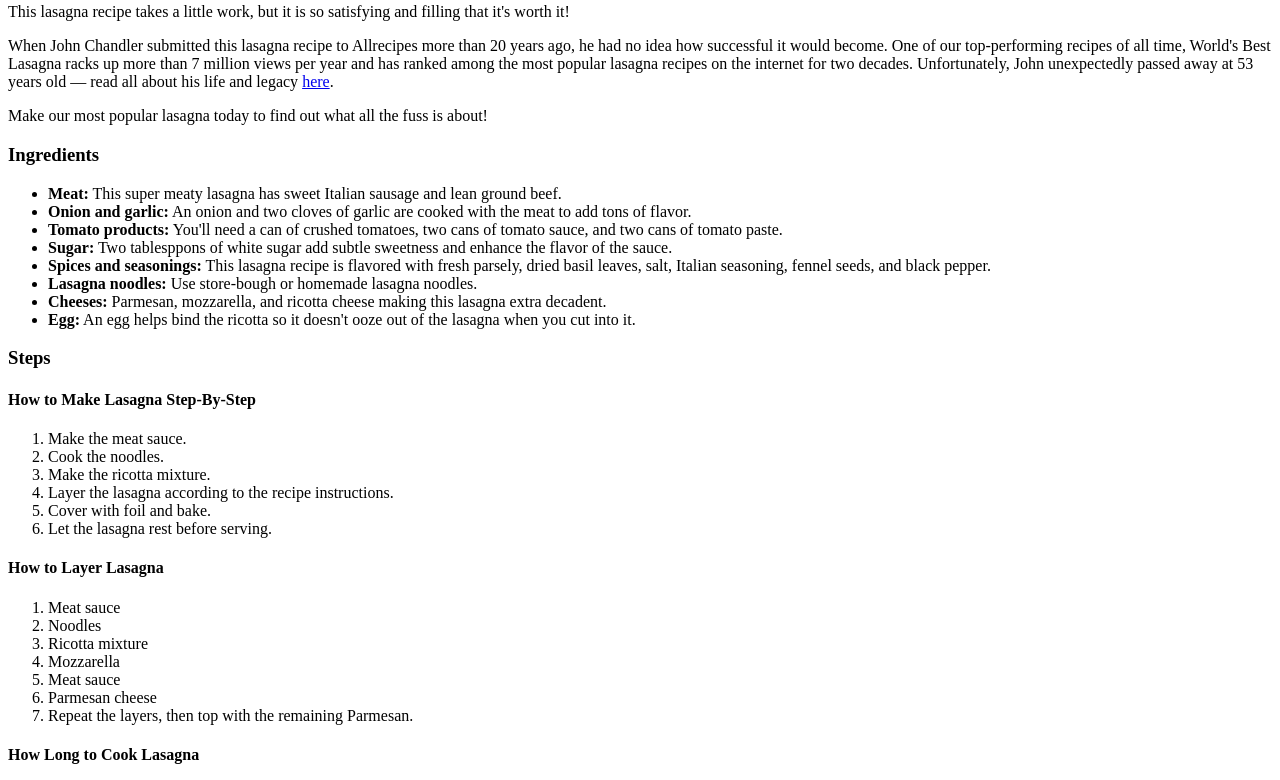
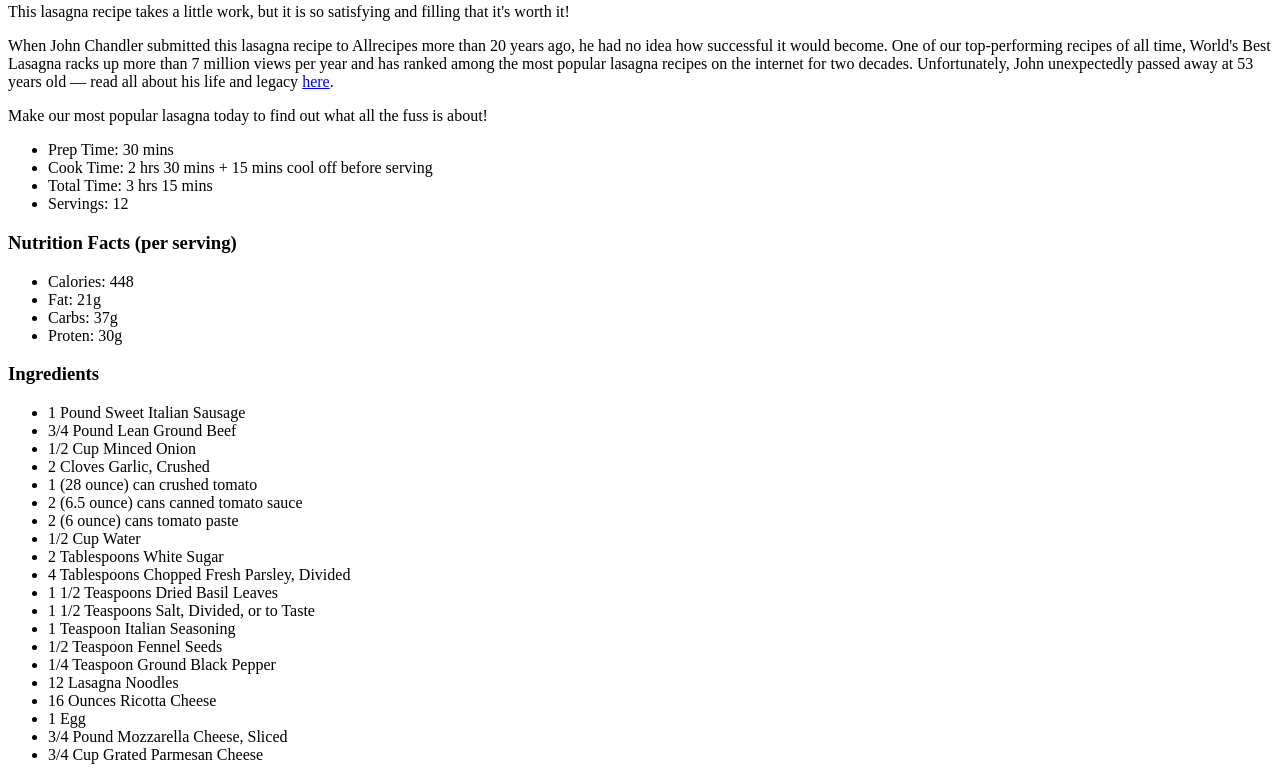
Before and after one commit to jenipdang/Odin_practices, a plain HTML site: page odin-recipes/recipes/lasagna.html in a window 1280 px wide. Shown: the part 576-1356 px from the top of the page. Drawn offline with Linux system fonts and the light colour scheme.

Commit message:
add nutrition facts to all recipes page

```diff
--- a/odin-recipes/recipes/lasagna.html
+++ b/odin-recipes/recipes/lasagna.html
@@ -19,16 +19,43 @@
         <p>When John Chandler submitted this lasagna recipe to Allrecipes more than 20 years ago, he had no idea how successful it would become. One of our top-performing recipes of all time, World's Best Lasagna racks up more than 7 million views per year and has ranked among the most popular lasagna recipes on the internet for two decades. Unfortunately, John unexpectedly passed away at 53 years old — read all about his life and legacy <a href="https://www.allrecipes.com/longform/john-chandler-worlds-best-lasagna/">here</a>.</p>
         <p>Make our most popular lasagna today to find out what all the fuss is about!</p>
 
+        <ul>
+            <li>Prep Time: 30 mins</li>
+            <li>Cook Time: 2 hrs 30 mins + 15 mins cool off before serving</li>
+            <li>Total Time: 3 hrs 15 mins</li>
+            <li>Servings: 12</li>
+        </ul>
+
+    <h3>Nutrition Facts (per serving)</h3>
+        <ul>
+            <li>Calories: 448</li>
+            <li>Fat: 21g</li>
+            <li>Carbs: 37g</li>
+            <li>Proten: 30g</li>
+        </ul>
+
     <h3>Ingredients</h3>
         <ul>
-            <li> <strong>Meat:</strong> This super meaty lasagna has sweet Italian sausage and lean ground beef.</li>
-            <li> <strong>Onion and garlic:</strong> An onion and two cloves of garlic are cooked with the meat to add tons of flavor.</li>
-            <li> <strong>Tomato products:</strong> You'll need a can of crushed tomatoes, two cans of tomato sauce, and two cans of tomato paste.</li>
-            <li> <strong>Sugar:</strong> Two tablesppons of white sugar add subtle sweetness and enhance the flavor of the sauce. </li>
-            <li> <strong>Spices and seasonings:</strong> This lasagna recipe is flavored with fresh parsely, dried basil leaves, salt, Italian seasoning, fennel seeds, and black pepper.</li>
-            <li> <strong>Lasagna noodles:</strong> Use store-bough or homemade lasagna noodles.</li>
-            <li> <strong>Cheeses:</strong> Parmesan, mozzarella, and ricotta cheese making this lasagna extra decadent.</li>
-            <li> <strong>Egg:</strong> An egg helps bind the ricotta so it doesn't ooze out of the lasagna when you cut into it.</li>
+            <li>1 Pound Sweet Italian Sausage</li>
+            <li>3/4 Pound Lean Ground Beef</li>
+            <li>1/2 Cup Minced Onion</li>
+            <li>2 Cloves Garlic, Crushed</li>
+            <li>1 (28 ounce) can crushed tomato</li>
+            <li>2 (6.5 ounce) cans canned tomato sauce</li>
+            <li>2 (6 ounce) cans tomato paste</li>
+            <li>1/2 Cup Water</li>
+            <li>2 Tablespoons White Sugar</li>
+            <li>4 Tablespoons Chopped Fresh Parsley, Divided</li>
+            <li>1 1/2 Teaspoons Dried Basil Leaves</li>
+            <li>1 1/2 Teaspoons Salt, Divided, or to Taste</li>
+            <li>1 Teaspoon Italian Seasoning</li>
+            <li>1/2 Teaspoon Fennel Seeds</li>
+            <li>1/4 Teaspoon Ground Black Pepper</li>
+            <li>12 Lasagna Noodles</li>
+            <li>16 Ounces Ricotta Cheese</li>
+            <li>1 Egg</li>
+            <li>3/4 Pound Mozzarella Cheese, Sliced</li>
+            <li>3/4 Cup Grated Parmesan Cheese</li>
         </ul>
 
     <h3>Steps</h3>
```
Also changed, not shown: odin-recipes/index.html (+1 -1 lines), odin-recipes/recipes/dumplings.html (+16 -1 lines), odin-recipes/recipes/gcSandwich.html (+10 -2 lines), odin-recipes/images/beef-stir-fry.jpeg (added), odin-recipes/images/grilled-cheese.jpeg (added).
